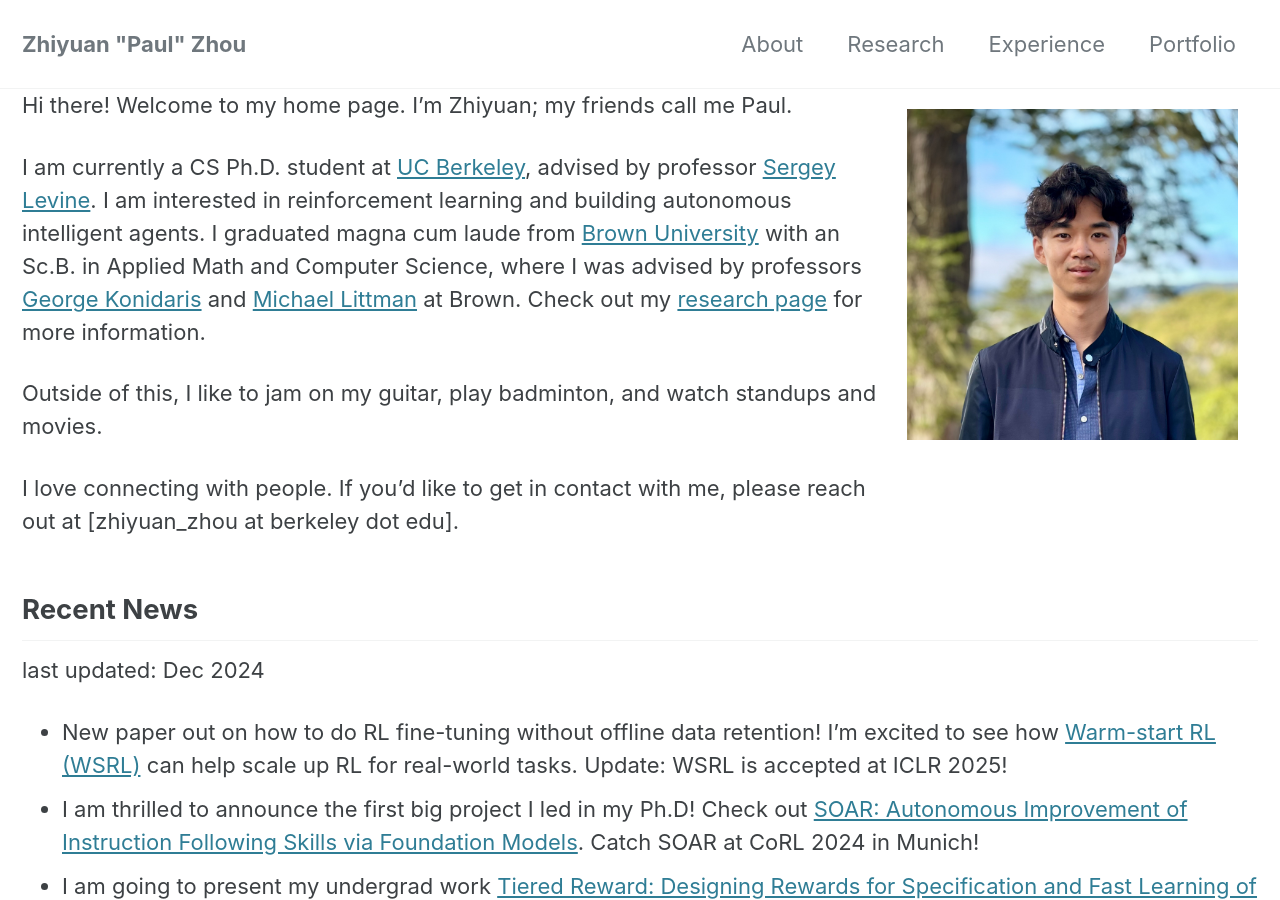
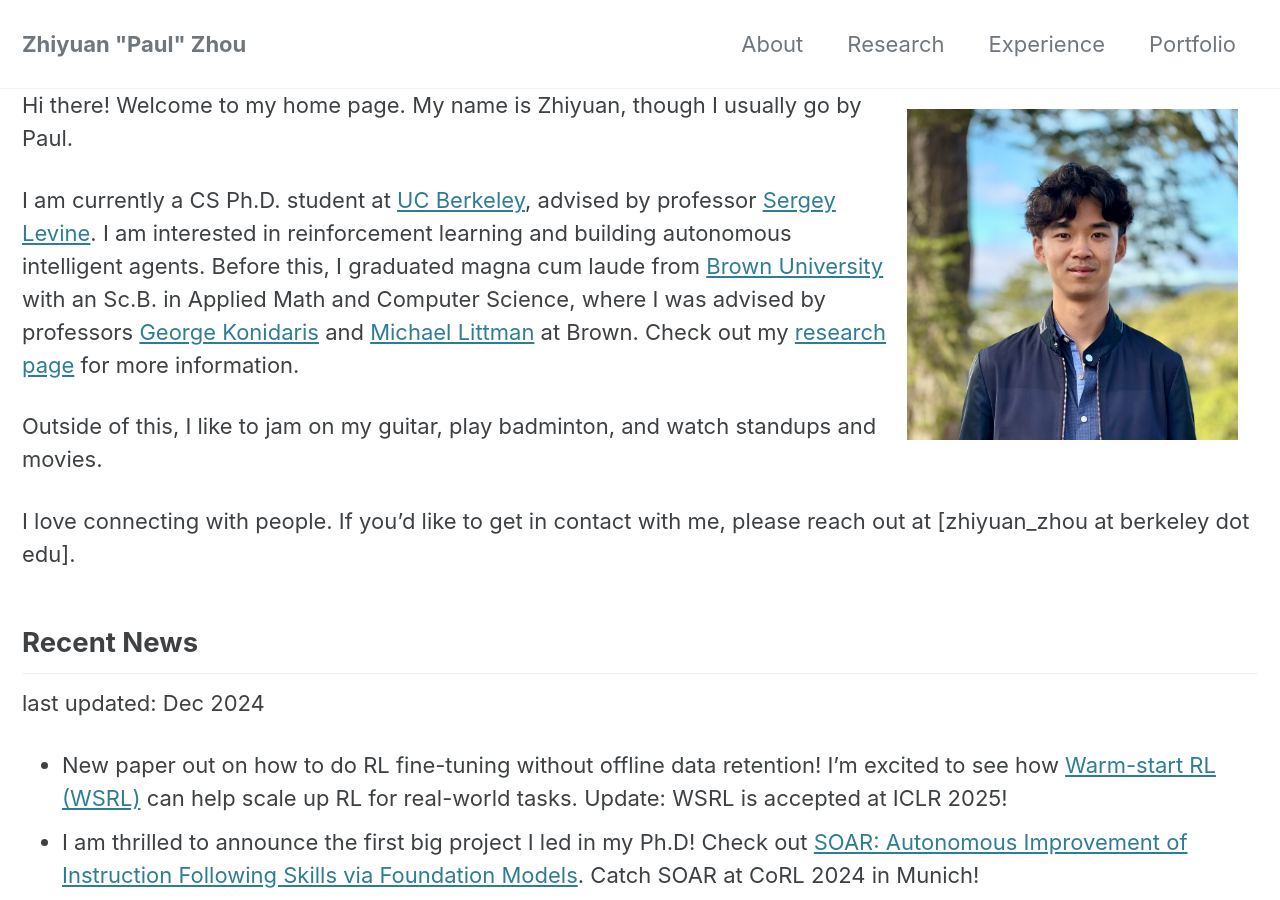
Before and after one commit to zhouzypaul/zhouzypaul.github.io, a Jekyll site: the page built from index.md, in a window 1280 px wide and 900 px high. Built offline with Jekyll 4.4.1, drawn with Linux system fonts in a browser that asks for light colours; cached includes are drawn as plain includes.

```diff
--- a/_pages/portfolio.html
+++ b/_pages/portfolio.html
@@ -18,7 +18,11 @@ permalink: /portfolio/
       <!-- Heading -->
       <h2>Projects
       </h2>
-      <p>I have a lot of cool projects! <br/> Here are some of the personal, in-class, and research projects I made :)</p>
+      <p>
+        I have a lot of cool projects! <br/>
+        Here are some of the personal, in-class, and research projects I made :) <br/>
+        Note: this page is only maintained till 2023. For further projects, please see my research page.
+      </p>
     </div>
 
     <!-- row -->
--- a/index.md
+++ b/index.md
@@ -26,10 +26,10 @@ permalink: /
 ![Zhiyuan Paul Zhou](./images/new_profile.jpg)
 {: .profile-img}
 
-Hi there! Welcome to my home page. I'm Zhiyuan; my friends call me Paul.
+Hi there! Welcome to my home page. My name is Zhiyuan, though I usually go by Paul.
 
 I am currently a CS Ph.D. student at [UC Berkeley](https://www.berkeley.edu), advised by professor [Sergey Levine](https://people.eecs.berkeley.edu/~svlevine/). I am interested in reinforcement learning and building autonomous intelligent agents.
-I graduated magna cum laude from [Brown University](https://www.brown.edu) with an Sc.B. in Applied Math and Computer Science, where I was advised by professors [George Konidaris](https://cs.brown.edu/people/gdk/) and [Michael Littman](https://www.littmania.com) at Brown. Check out my [research page](/research/) for more information.
+Before this, I graduated magna cum laude from [Brown University](https://www.brown.edu) with an Sc.B. in Applied Math and Computer Science, where I was advised by professors [George Konidaris](https://cs.brown.edu/people/gdk/) and [Michael Littman](https://www.littmania.com) at Brown. Check out my [research page](/research/) for more information.
 
 Outside of this, I like to jam on my guitar, play badminton, and watch standups and movies.
 
```
Also changed, not shown: _pages/research.md (+38 -2 lines), images/paper-images/skill_transfer.jpeg (added).
